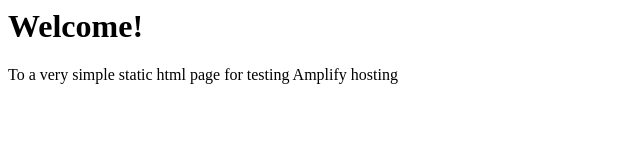
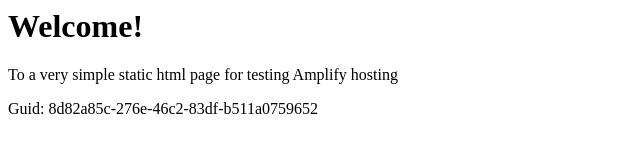
Before and after one commit to aws-aemilia-pdx/Github-PR-Commit-Integration-Test-DoNotTouch-v1-gamma-us-west-2, a website: page src/index.html in a window 1280 px wide. Shown: the whole page, without its empty margins (0-640 px from the left). Drawn offline with Linux system fonts and the light colour scheme.

Commit message:
commit from integ tests

```diff
--- a/src/index.html
+++ b/src/index.html
@@ -1,3 +1,5 @@
+
+
 <html lang="en">
 
 <head>
@@ -10,6 +12,6 @@
 <body>
     <h1>Welcome!</h1>
     <p>To a very simple static html page for testing Amplify hosting</p>
-</body>
+    <p>Guid: 8d82a85c-276e-46c2-83df-b511a0759652</p></body>
 
 </html>
```
